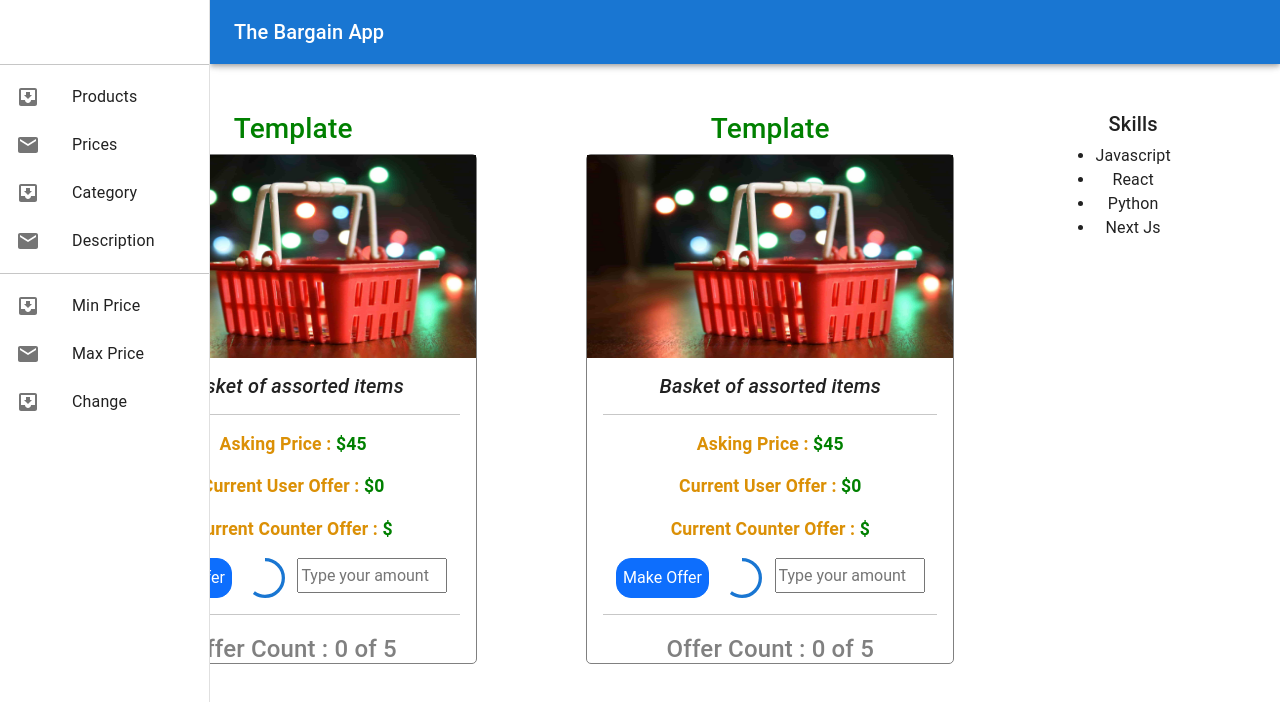
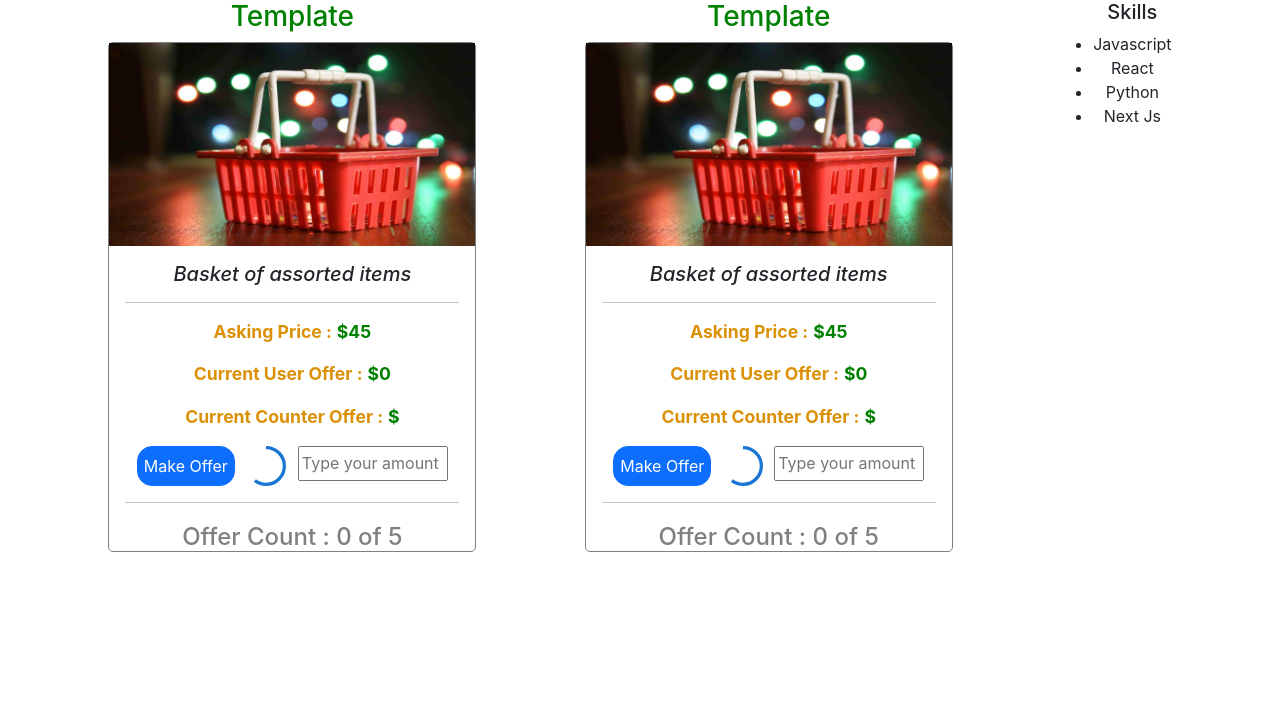
Before and after one commit to IkeGod30/zolimart_app, a React (Create React App) app in the folder haggle/: page / in a window 1280 px wide. Shown: the top 702 px of the page. Built offline with nearby package versions, Linux system fonts and the light colour scheme.

Commit message:
Removed Drawer from App

```diff
--- a/haggle/src/App.jsx
+++ b/haggle/src/App.jsx
@@ -15,7 +15,7 @@ const App = () => {
     <div className="App">
       {/* <h1>Welcome to ZoliMart</h1> */}
       {/* <h2>The Bargain App</h2> */}
-      <Drawer />
+      {/* <Drawer /> */}
       {/* <CircularIndeterminate /> */}
 
       <div
--- a/haggle/src/components/ProductImage/ProductImage.tsx
+++ b/haggle/src/components/ProductImage/ProductImage.tsx
@@ -125,11 +125,11 @@ const ProdImg : React.FC = ()=> {
 
     // if (Offer < asking - DiscountFive && Offer < 15 && Offer !== asking) {
     // = if (Offer < 45 - 2.25 AND Offer < 15 AND Offer is not 45)
-    if (Offer <= asking * 0.3 && Offer !== asking) {
+    if ((Offer <= asking * 0.3) && (Offer !== asking)) { // Enclose each condition in its own bracket
       // setcounterOffer(OfferFive);
       changeCounterOffer(OfferFive);
       changeOffercount();
-    } else if (Offer < asking * 0.4 && Offer < 25 && Offer !== asking) {
+    } else if ((Offer < asking * 0.4) && (Offer < 25) && (Offer !== asking)) {
       // ... else if (Offer < asking - DiscountTen && Offer < 25 && Offer !== asking)
       // setcounterOffer(OfferTen);
       changeCounterOffer(OfferTen);
@@ -148,10 +148,10 @@ const ProdImg : React.FC = ()=> {
 
       changeCounterOffer(OfferTwenty);
       changeOffercount();
-    } else if (Offer > asking * 0.6 && Offer !== asking) {
+    } else if (Offer > (asking * 0.6) && Offer !== asking) {
       changeCounterOffer(OfferThirty);
       changeOffercount();
-    } else if (Offer > asking * 0.7 && Offer !== asking) {
+    } else if (Offer > (asking * 0.7) && Offer !== asking) {
       // Check returned value
       changeCounterOffer(OfferForty);
       changeOffercount();
```
